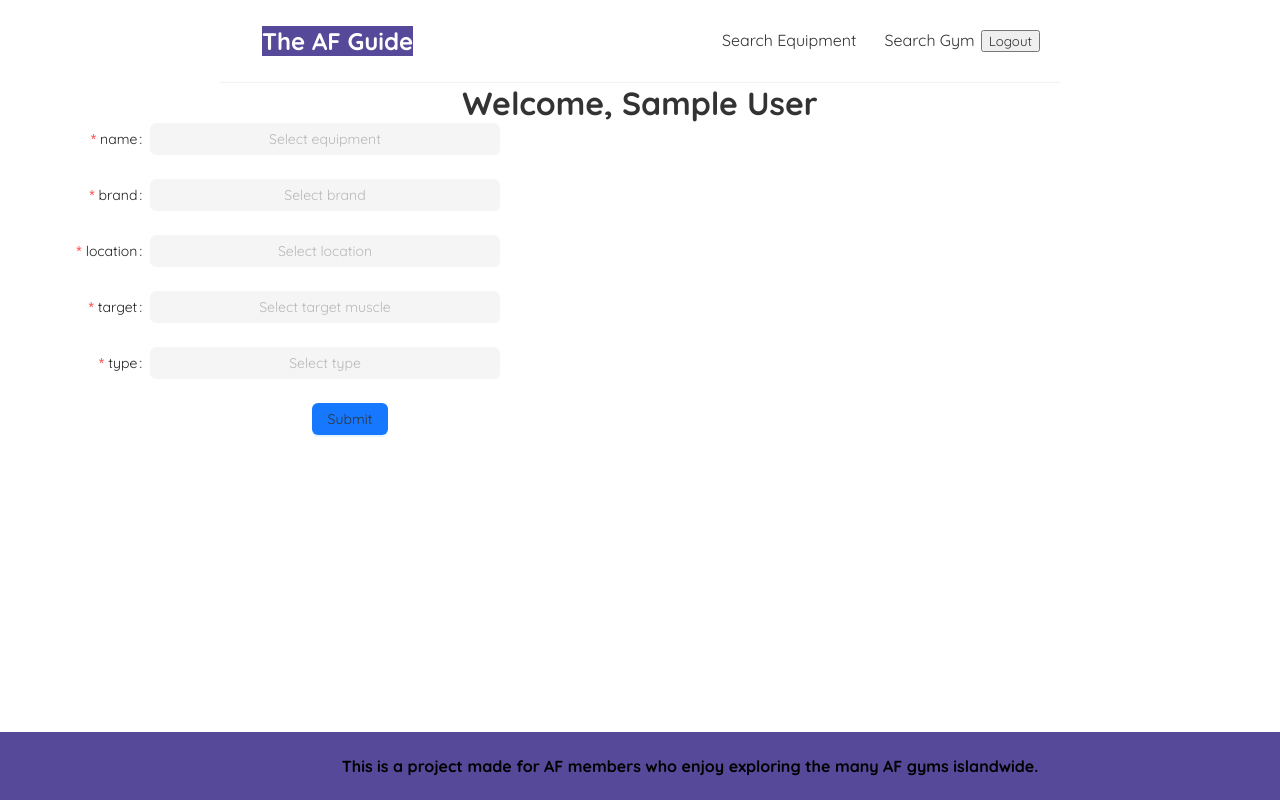
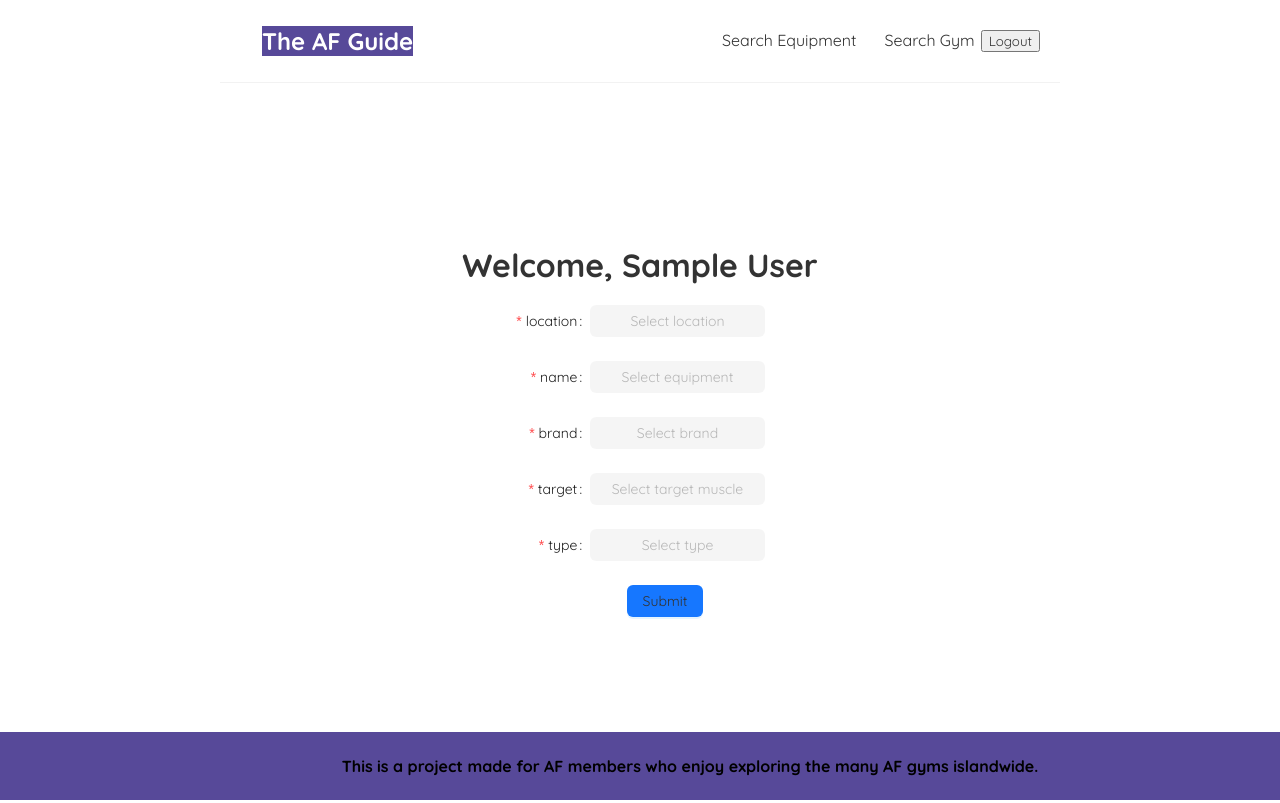
Before and after one commit to nigelip/equipment-finder, a React (Create React App) app: page /DBEditor in a window 1280 px wide. Shown: the top 803 px of the page. Built offline with nearby package versions, Linux system fonts and the light colour scheme; no server answers; the database is empty; sample sign-in values are in the browser's storage.

Commit message:
disabled location field reset for easy entry

```diff
--- a/src/App.css
+++ b/src/App.css
@@ -105,3 +105,12 @@
   min-height: 90vh;
   flex-direction: column;
 }
+
+.inventoryForm {
+  display: flex;
+  justify-content: center;
+  align-items: center;
+  text-align: center;
+  min-height: 90vh;
+  flex-direction: column;
+}
--- a/src/Components/DBEditor.js
+++ b/src/Components/DBEditor.js
@@ -15,12 +15,12 @@ const formItemLayout = {
       span: 24,
     },
     sm: {
-      span: 6,
+      span: 8,
     },
   },
   wrapperCol: {
     xs: {
-      span: 24,
+      span: 16,
     },
     sm: {
       span: 14,
@@ -64,7 +64,7 @@ const DBEditor = () => {
         target: target,
         type: type,
       }).then(() => {
-        form.resetFields();
+        form.resetFields(["name", "brand", "target", "type"]);
       });
     } catch (error) {
       navigate("/");
@@ -108,19 +108,44 @@ const DBEditor = () => {
   });
 
   return (
-    <>
+    <div className="inventoryForm">
       <h1>Welcome, {user?.displayName}</h1>
+      <br />
+
       <Form
         form={form}
         {...formItemLayout}
         variant="filled"
         style={{
           maxWidth: 600,
+          width: 300,
           position: "center",
         }}
         onFinish={handleSubmit}
-        // onFinishFailed={console.log("failed to update")}
       >
+        {/* location input */}
+
+        <Form.Item
+          label="location"
+          name="location"
+          rules={[
+            {
+              required: true,
+              message: "Please input!",
+            },
+          ]}
+        >
+          <AutoComplete
+            showSearch
+            allowClear
+            placeholder="Select location"
+            //   optionFilterProp="children"
+            onChange={(e) => setLocation(e)}
+            filterOption={filterOption}
+            options={locOptions}
+          />
+        </Form.Item>
+
         {/* Name input */}
         <Form.Item
           label="name"
@@ -163,29 +188,6 @@ const DBEditor = () => {
             onChange={(e) => setBrand(e)}
             filterOption={filterOption}
             options={brandOptions}
-          />
-        </Form.Item>
-
-        {/* location input */}
-
-        <Form.Item
-          label="location"
-          name="location"
-          rules={[
-            {
-              required: true,
-              message: "Please input!",
-            },
-          ]}
-        >
-          <AutoComplete
-            showSearch
-            allowClear
-            placeholder="Select location"
-            //   optionFilterProp="children"
-            onChange={(e) => setLocation(e)}
-            filterOption={filterOption}
-            options={locOptions}
           />
         </Form.Item>
 
@@ -255,7 +257,7 @@ const DBEditor = () => {
           </Button>
         </Form.Item>
       </Form>
-    </>
+    </div>
   );
 };
 
```
